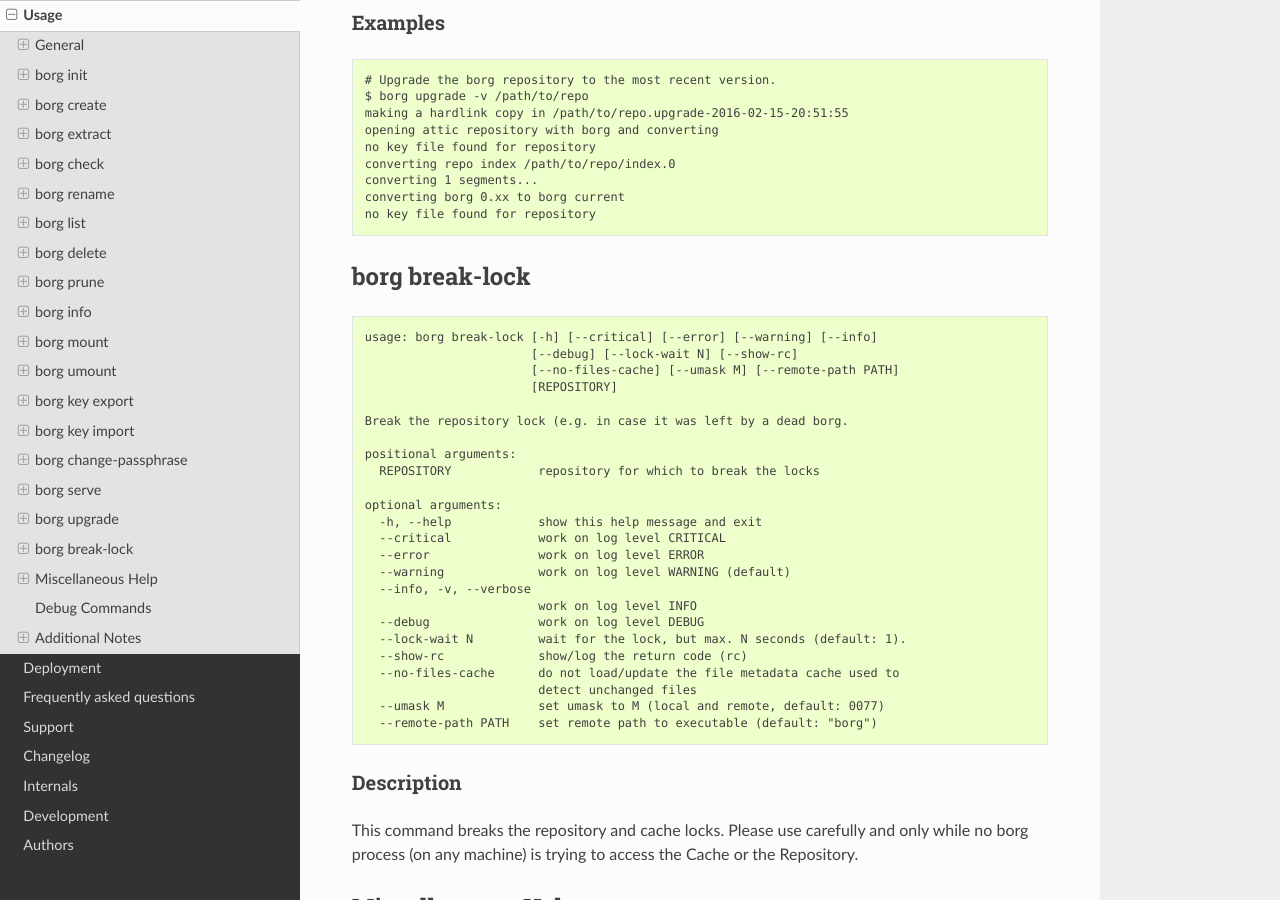
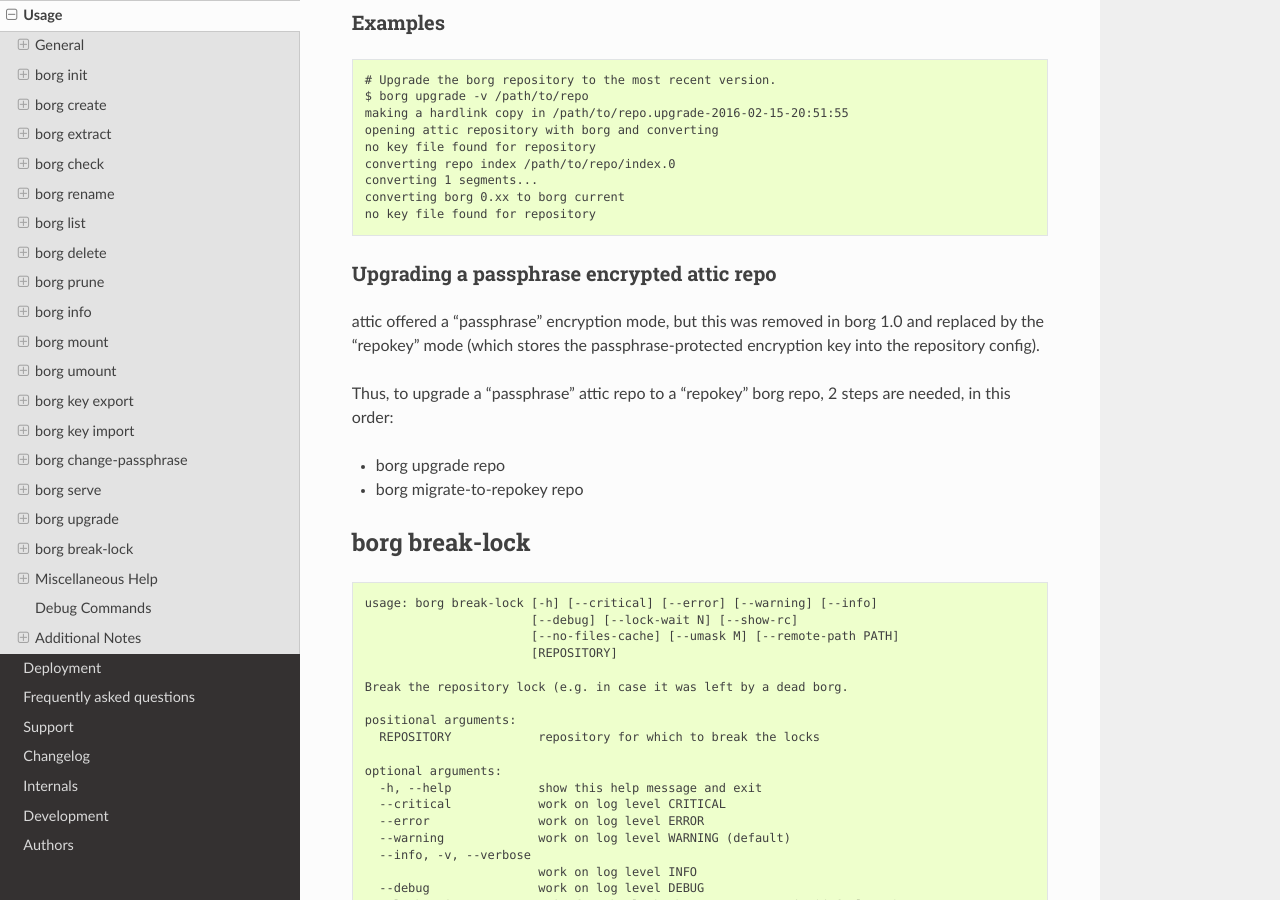
Before and after one commit to borgbackup/borg, a Sphinx documentation site: the page built from docs/usage.rst, in a window 1280 px wide and 900 px high, scrolled down 26819 px. Built offline with Sphinx 7.4.7 and the Read the Docs theme 2.0.0, drawn with Linux system fonts in a browser that asks for light colours; pages that are not in the unit, such as notebooks, are missing from menus; the version number could not be read and is left out.

Commit message:
docs: clarify passphrase mode attic repo upgrade, fixes #1854

```diff
--- a/docs/usage.rst
+++ b/docs/usage.rst
@@ -629,6 +629,20 @@ Examples
     no key file found for repository
 
 
+Upgrading a passphrase encrypted attic repo
+~~~~~~~~~~~~~~~~~~~~~~~~~~~~~~~~~~~~~~~~~~~
+
+attic offered a "passphrase" encryption mode, but this was removed in borg 1.0
+and replaced by the "repokey" mode (which stores the passphrase-protected
+encryption key into the repository config).
+
+Thus, to upgrade a "passphrase" attic repo to a "repokey" borg repo, 2 steps
+are needed, in this order:
+
+- borg upgrade repo
+- borg migrate-to-repokey repo
+
+
 .. include:: usage/break-lock.rst.inc
 
 
```
